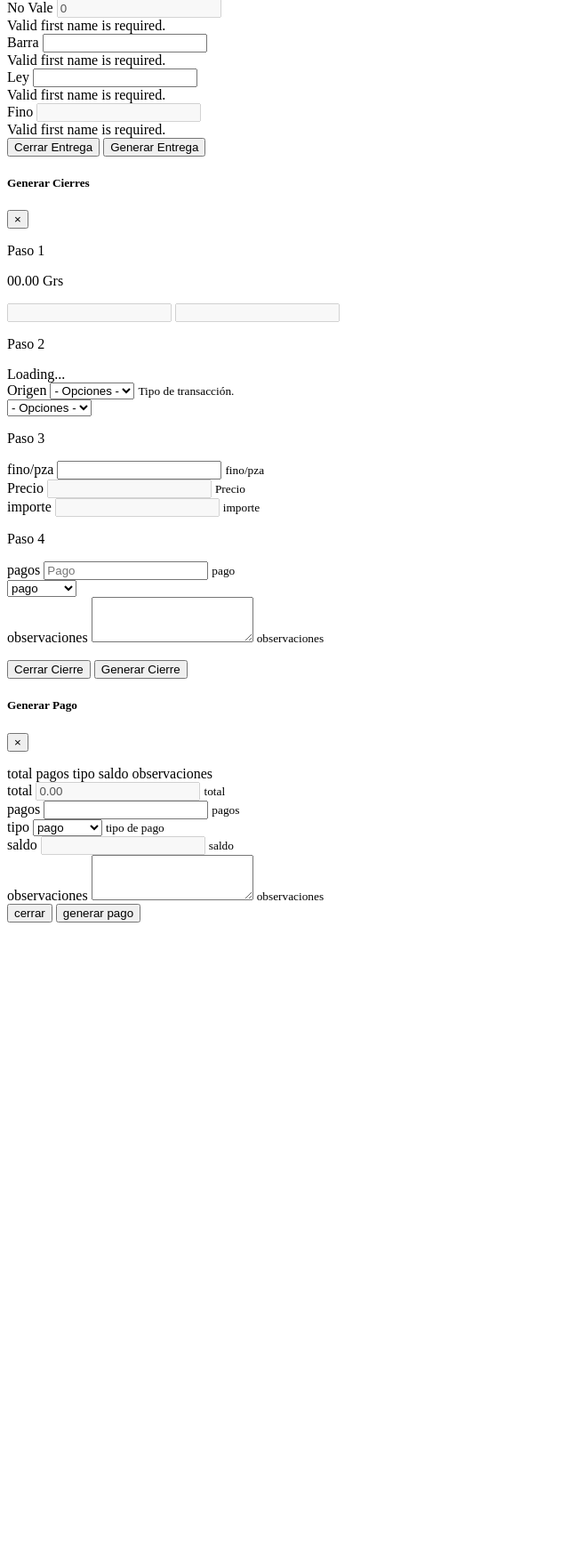
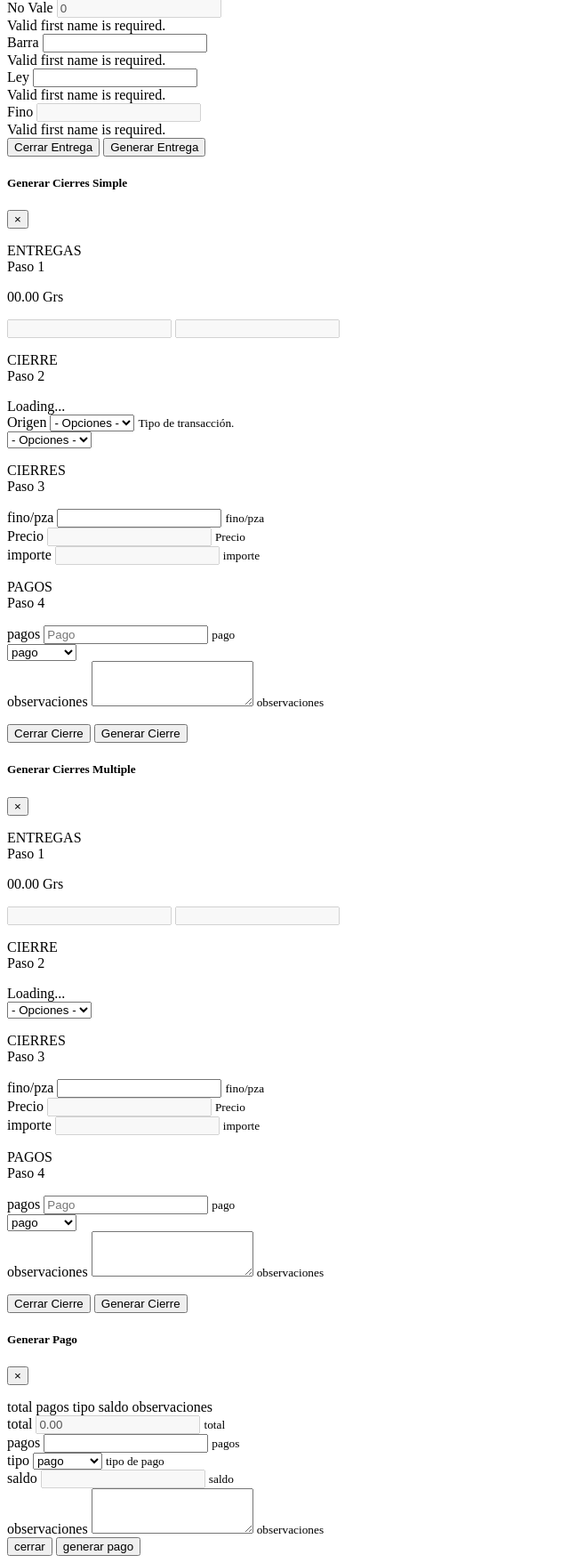
Before and after one commit to xr8/GoldenTradeValue-APP, a CodeIgniter app: the page made by application/views/metales/detalles/1-Create.php in a window 1280 px wide. Shown: the part 347-2104 px from the top of the page at 89% size, without its empty margins (0-640 px from the left). Before the commit the page ends 1384 px from the top, so only its background shows below. Run offline with CodeIgniter, Linux system fonts and the light colour scheme.

Commit message:
cierre simple

```diff
--- a/application/controllers/Metales.php
+++ b/application/controllers/Metales.php
@@ -62,7 +62,7 @@ class Metales extends CI_Controller
         $data['page_title']     = "";
         $data['sub_page_title'] = 'Compra de Metales';
         $data['css']            = 'metales';
-        $data['js']             ='metales/detalles/detalles,metales/detalles/btndetalles,metales/detalles/xhr,metales/detalles/tools,metales/detalles/btn/cierre,metales/detalles/btn/cierresimple,metales/detalles/btn/entreganueva,metales/detalles/btn/generarcierre';
+        $data['js']             = "metales/detalles/detalles,metales/detalles/btndetalles,metales/detalles/xhr,metales/detalles/tools,metales/detalles/btn/1_cierre,metales/detalles/btn/2_entregas,metales/detalles/btn/3_cierres,metales/detalles/btn/4_pagos";
 
         $data['singout']        = INDEX_PAGE . "user/logout?error=102&since=" . $_GET['since'] . "&sha1=" . $sha1;
 
--- a/application/views/loop/footer.php
+++ b/application/views/loop/footer.php
@@ -2,8 +2,8 @@
         <script src="https://cdnjs.cloudflare.com/ajax/libs/jquery/3.5.1/jquery.min.js" ></script>
         <script src="https://cdnjs.cloudflare.com/ajax/libs/jqueryui/1.12.1/jquery-ui.min.js"></script>
 
-        <script src="https://cdnjs.cloudflare.com/ajax/libs/twitter-bootstrap/4.5.0/js/bootstrap.min.js"></script>
-        <script src="https://cdnjs.cloudflare.com/ajax/libs/popper.js/2.4.1/umd/popper.min.js"></script>
+        <script src="https://cdn.jsdelivr.net/npm/popper.js@1.16.1/dist/umd/popper.min.js" integrity="sha384-9/reFTGAW83EW2RDu2S0VKaIzap3H66lZH81PoYlFhbGU+6BZp6G7niu735Sk7lN" crossorigin="anonymous"></script>
+        <script src="https://cdn.jsdelivr.net/npm/bootstrap@4.6.0/dist/js/bootstrap.min.js" integrity="sha384-+YQ4JLhjyBLPDQt//I+STsc9iw4uQqACwlvpslubQzn4u2UU2UFM80nGisd026JF" crossorigin="anonymous"></script>
 
         <script src="<?php echo CDN_URL;?>js/gtv/money.js"  ></script>
         <script src="<?php echo CDN_URL;?>js/gtv/utility.js"></script>
--- a/application/views/metales/detalles/1-Create.php
+++ b/application/views/metales/detalles/1-Create.php
@@ -148,12 +148,12 @@
     </div>
   </div>
 
-  <!-- Modal Cierres-->
+  <!-- Modal Cierres Simple-->
   <div class="modal fade" id="cierresModal" tabindex="-1" aria-labelledby="exampleModalLabel" aria-hidden="true">
       <div class="modal-dialog modal-xl">
         <div class="modal-content">
           <div class="modal-header">
-            <h5 class="modal-title" id="exampleModalLabel">Generar Cierres</h5>
+            <h5 class="modal-title" id="exampleModalLabel">Generar Cierres Simple</h5>
             <button type="button" class="close" data-dismiss="modal" aria-label="Close">
               <span aria-hidden="true">&times;</span>
             </button>
@@ -166,7 +166,7 @@
                   <div class="row">
 
                     <div class="col">
-                      <p>Paso 1</p>
+                      <p>ENTREGAS <br/>Paso 1</p>
                       <div class="p-3 mb-2 bg-primary text-white font-weight-bolder text-center">
                       <p><span id="cierresTxt">00.00 Grs</span></p>
                       <input type="text" id="cierre_id_advance" disabled>
@@ -176,7 +176,7 @@
                     </div>
 
                     <div class="col">
-                      <p>Paso 2</p>
+                      <p>CIERRE <br/>Paso 2</p>
 
                         <div class="d-none loading-origen-x spinner-border text-primary" role="status"><span class="sr-only">Loading...</span></div>
 
@@ -198,7 +198,7 @@
                     </div>
 
                     <div class="col">
-                      <p>Paso 3</p>
+                    <p>CIERRES <br/>Paso 3</p>
 
                       <div class="form-group">
                           <label for="FormControlPrecio">fino/pza</label>
@@ -220,7 +220,7 @@
                     </div>
 
                     <div class="col">
-                      <p>Paso 4</p>
+                    <p>PAGOS <br/>Paso 4</p>
 
                       <div class="form-group">
                           <label for="FormControlPrecio">pagos</label>
@@ -251,8 +251,110 @@
           </div>
 
           <div class="modal-footer">
-            <button type="button" class="btn btn-secondary" data-dismiss="modal">Cerrar Cierre</button>
-            <button type="button" class="btn btn-primary" id="btnGenerarCierres">Generar Cierre</button>
+            <button type="button" class="btn btn-secondary " data-dismiss="modal">Cerrar Cierre</button>
+            <button type="button" class="btn btn-primary   " id="btnGenerarCierres">Generar Cierre</button>
+          </div>
+        </div>
+      </div>
+    </div>
+  <!-- Modal Cierres-->
+
+  <!-- Modal Cierres Simple-->
+  <div class="modal fade" id="cierresMultipleModal" tabindex="-1" aria-labelledby="exampleModalLabel" aria-hidden="true">
+      <div class="modal-dialog modal-xl">
+        <div class="modal-content">
+          <div class="modal-header">
+            <h5 class="modal-title" id="exampleModalLabel">Generar Cierres Multiple</h5>
+            <button type="button" class="close" data-dismiss="modal" aria-label="Close">
+              <span aria-hidden="true">&times;</span>
+            </button>
+          </div>
+
+          <div class="modal-body">
+            <form>
+
+              <div class="container">
+                  <div class="row">
+
+                    <div class="col">
+                      <p>ENTREGAS <br/>Paso 1</p>
+                      <div class="p-3 mb-2 bg-primary text-white font-weight-bolder text-center">
+                      <p><span id="cierresMultipleTxt">00.00 Grs</span></p>
+                      <input type="text" id="cierre_id_advance_mul" disabled>
+                      <input type="text" id="cierres_id_advance_mul" disabled>
+                      </div>
+
+                    </div>
+
+                    <div class="col">
+                      <p>CIERRE <br/>Paso 2</p>
+
+                        <div class=" loading-origen-x-mul spinner-border text-primary" role="status"><span class="sr-only">Loading...</span></div>
+
+                        <div class="d-none loading-origen-mul form-group"         id="cierresGrs">
+                          <select class="form-control"  id="cierres_origen_grs_mul">
+                            <option value="null"   > - Opciones -</option>
+                          </select>
+                        </div>
+
+                    </div>
+
+                    <div class="col">
+                    <p>CIERRES <br/>Paso 3</p>
+
+                      <div class="form-group">
+                          <label for="FormControlPrecio">fino/pza</label>
+                          <input type="text" class="form-control" id="generar_fino_pza" aria-describedby="FormControlPrecio" placehBuscarolder="Precio">
+                          <small id="FormControlPrecioHelp" class="form-text text-muted">fino/pza</small>
+                      </div>
+
+                      <div class="form-group">
+                          <label for="FormControlPrecio">Precio</label>
+                          <input type="text" class="form-control" id="generar_precio" aria-describedby="FormControlPrecio" placehBuscarolder="Precio" disabled>
+                          <small id="FormControlPrecioHelp" class="form-text text-muted">Precio</small>
+                      </div>
+
+                      <div class="form-group">
+                          <label for="FormControlPrecio">importe</label>
+                          <input type="text" class="form-control" id="generar_importe" aria-describedby="FormControlPrecio" placehBuscarolder="Precio" disabled>
+                          <small id="FormControlPrecioHelp" class="form-text text-muted">importe</small>
+                      </div>
+                    </div>
+
+                    <div class="col">
+                    <p>PAGOS <br/>Paso 4</p>
+
+                      <div class="form-group">
+                          <label for="FormControlPrecio">pagos</label>
+                          <input type="text" class="form-control" id="generar_pagos" aria-describedby="FormControlPrecio" placeholder="Pago">
+                          <small id="FormControlPrecioHelp" class="form-text text-muted">pago</small>
+                      </div>
+
+                      <div class="form-group">
+                        <select name="select" class="form-control" id="generar_TipoPago">
+                          <option name="pago">pago</option>
+                          <option name="anticipo">anticipo</option>
+                          <option name="prestamo">prestamo</option>
+                        </select>
+                      </div>
+
+                      <div class="form-group">
+                        <label for="FormControlPrecio">observaciones</label>
+                        <textarea class="form-control" id="generar_Observaciones" rows="3"></textarea>
+                        <small class="form-text text-muted" id="FormControlPrecioHelp">observaciones</small>
+                    </div>
+
+                    </div>
+                  </div>
+              </div>
+
+            </form>
+
+          </div>
+
+          <div class="modal-footer">
+            <button type="button" class="btn btn-secondary " data-dismiss="modal">Cerrar Cierre</button>
+            <button type="button" class="btn btn-primary   " id="btnGenerarCierres">Generar Cierre</button>
           </div>
         </div>
       </div>
--- a/application/views/metales/detalles/2-Reader.php
+++ b/application/views/metales/detalles/2-Reader.php
@@ -67,7 +67,8 @@
                                         <th scope="col">Grs A/F</th>
                                         <th scope="col">Barra</th>
                                         <th scope="col">Ley</th>
-                                        <th scope="col">Fino</th>
+                                        <th scope="col">Fino Original</th>
+                                        <th scope="col">Fino Actual</th>
                                     </tr>
                                 </thead>
                                 <tbody id="loadingMetalesEntregas"></tbody>
```
Also changed, not shown: application/views/metales/detalles/0-Top.php (+12 -4 lines).
